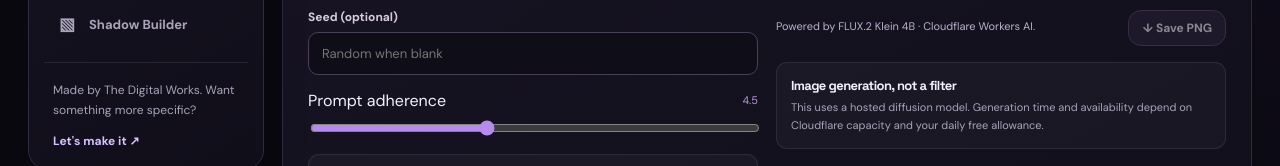
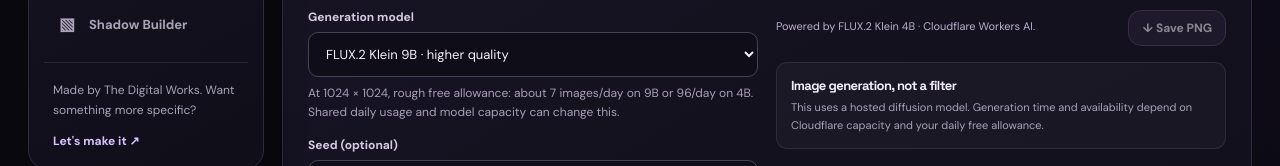
Before and after one commit to Tra1er/digital-work-portfolio, a plain HTML site: page studio/index.html in a window 1280 px wide. Shown: the part 1152-1318 px from the top of the page. Drawn offline with Linux system fonts and the light colour scheme.

Commit message:
Add choice between higher-quality FLUX 9B and faster FLUX 4B

```diff
--- a/studio/index.html
+++ b/studio/index.html
@@ -75,6 +75,7 @@ window.onDWTurnstileLoad = function () {
 <div class="field"><label for="imageAspect">Image dimensions</label><select id="imageAspect"><option value="1024x1024">1024 × 1024 · High detail</option><option value="768x768">768 × 768 · Balanced</option><option value="512x512">512 × 512 · Lower usage</option><option value="1024x768">1024 × 768 · Landscape</option><option value="768x1024">768 × 1024 · Portrait</option><option value="1280x720">1280 × 720 · Widescreen</option><option value="720x1280">720 × 1280 · Vertical</option></select></div>
 <div class="field"><label for="imageStyle">Style direction</label><select id="imageStyle"><option value="none">None / use my prompt</option><option value="natural realistic photography, authentic lighting, detailed textures">Photorealistic</option><option value="professional commercial product photography, controlled studio lighting">Product photography</option><option value="detailed digital illustration, refined composition">Digital illustration</option><option value="soft dreamy atmosphere, delicate light, ethereal details">Dreamy</option><option value="anime illustration, expressive character design, detailed background">Anime illustration</option></select></div>
 </div>
+<div class="field"><label for="imageModel">Generation model</label><select id="imageModel"><option value="quality">FLUX.2 Klein 9B · higher quality</option><option value="fast">FLUX.2 Klein 4B · faster / more images</option></select><span class="help">At 1024 × 1024, rough free allowance: about 7 images/day on 9B or 96/day on 4B. Shared daily usage and model capacity can change this.</span></div>
 <div class="field"><label for="imageSeed">Seed (optional)</label><input id="imageSeed" type="number" min="0" max="2147483647" placeholder="Random when blank"></div>
 <div class="field"><div class="range-head"><label for="imageGuidance">Prompt adherence</label><output id="imageGuidanceOut">4.5</output></div><input id="imageGuidance" type="range" min="1" max="10" step="0.5" value="4.5"></div>
 <div class="tool-callout"><h3>Quick human check</h3><p>We use Cloudflare Turnstile to protect the free GPU allowance from automated abuse. Complete the check before generating.</p><div id="turnstileWidget" style="margin-top:12px;min-height:65px"><span class="help">Verification will appear here once the service is configured.</span></div></div>
```
